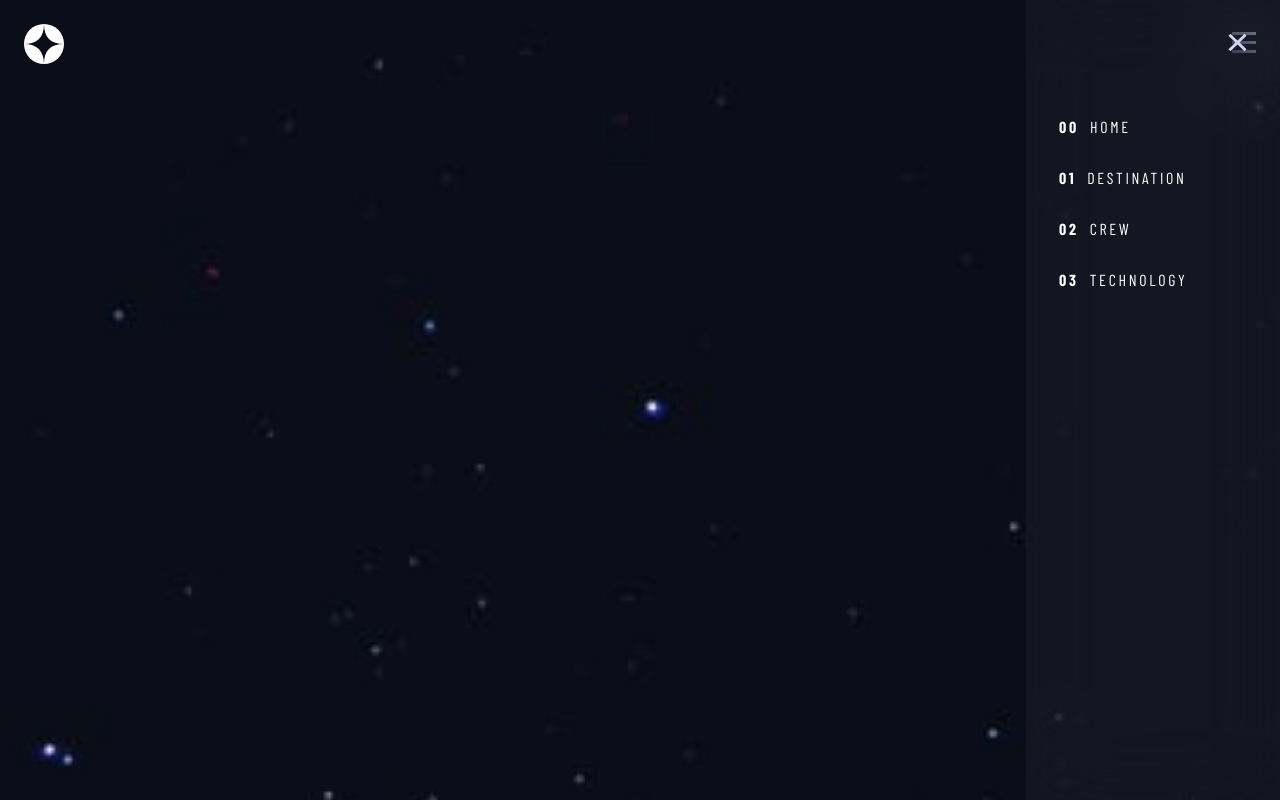
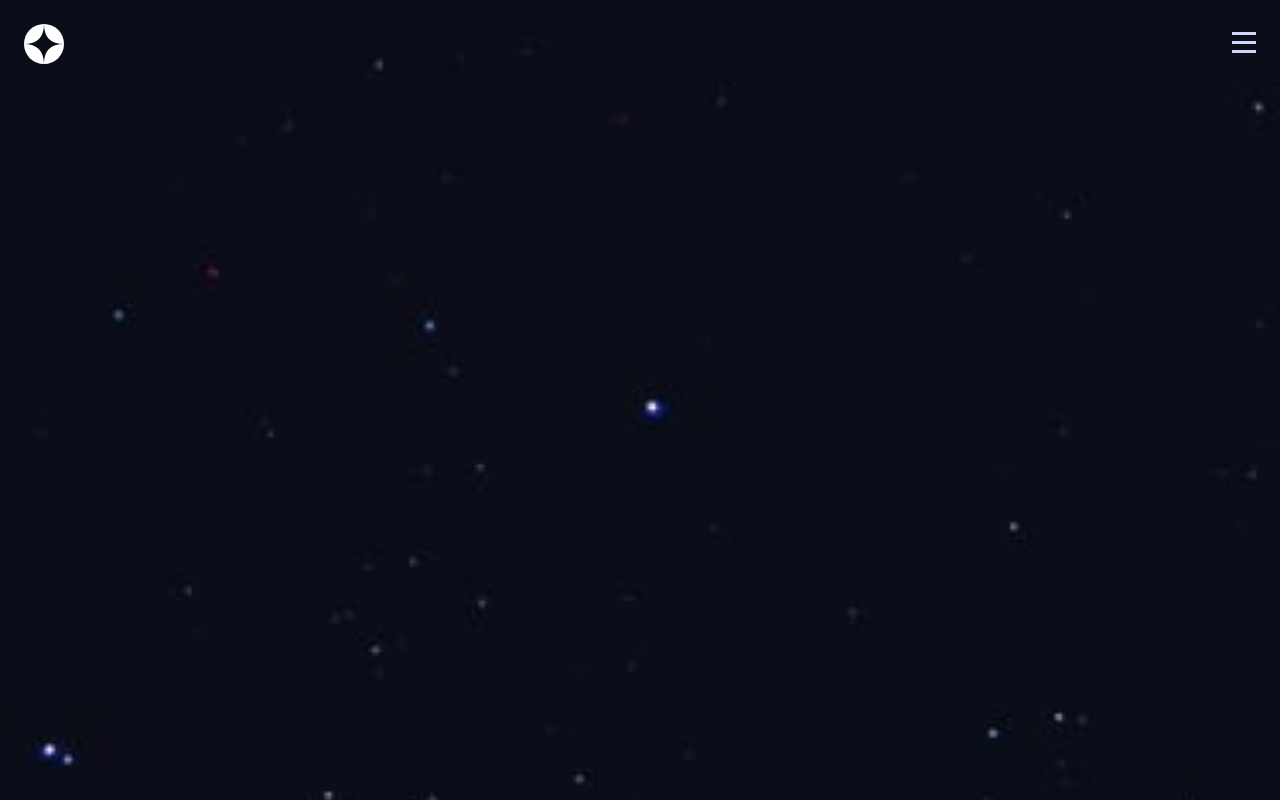
Before and after one commit to achiewe/space-tourism-website, a React (Vite) app: page / in a window 1280 px wide. Built offline with nearby package versions, Linux system fonts and the light colour scheme; a web font is replaced by a local one.

Commit message:
add Home components and in App.tsx add react-router-dom

```diff
--- a/package.json
+++ b/package.json
@@ -12,6 +12,7 @@
   "dependencies": {
     "react": "^18.2.0",
     "react-dom": "^18.2.0",
+    "react-router-dom": "^6.11.2",
     "styled-components": "^6.0.0-rc.1"
   },
   "devDependencies": {
--- a/src/App.tsx
+++ b/src/App.tsx
@@ -1,14 +1,17 @@
 import { styled } from "styled-components";
 import GlobalStyles from "./GlobalStyles";
-import BackgroundImage from "../src/photoes/home/background-home-mobile.jpg";
-import Header from "./components/HeaderComponent/Header";
-
+import { BrowserRouter as Router, Routes, Route, Link } from "react-router-dom";
+import Home from "./components/Home /HomePage";
 function App(): JSX.Element {
   return (
-    <MainContainer>
-      <GlobalStyles />
-      <Header />
-    </MainContainer>
+    <Router>
+      <MainContainer>
+        <GlobalStyles />
+        <Routes>
+          <Route path="/" element={<Home />} />
+        </Routes>
+      </MainContainer>
+    </Router>
   );
 }
 
@@ -17,13 +20,7 @@ const MainContainer = styled.div`
   min-height: 100vh;
   display: flex;
   flex-direction: column;
-  justify-content: flex-start;
-  padding: 24px;
-  align-items: center;
   position: relative;
-  background-image: url(${BackgroundImage});
-  background-repeat: no-repeat;
-  background-size: cover;
 `;
 
 export default App;
--- a/src/components/HeaderComponent/BurgerMenu.tsx
+++ b/src/components/Header/BurgerMenu.tsx
@@ -1,30 +1,49 @@
 import { styled } from "styled-components";
 import BurgerSvg from "../../photoes/shared/icon-hamburger.svg";
 import CloseSvg from "../../photoes/shared/icon-close.svg";
+import { useState } from "react";
+import { Link } from "react-router-dom";
 
 const BurgerMenu = (): JSX.Element => {
+  const [isClicked, setIsClicked] = useState<boolean>(false);
+
+  const onSvgClick = () => {
+    setIsClicked(!isClicked);
+  };
+
+  console.log(isClicked);
   return (
     <BurgerDiv>
-      <img className="burger-svg" src={BurgerSvg} alt="svg burger" />
-      <MenuDiv>
-        <img className="close-svg" src={CloseSvg} alt="close svg" />
+      <img
+        onClick={onSvgClick}
+        className="burger-svg"
+        src={BurgerSvg}
+        alt="svg burger"
+      />
+      <MenuDiv isClicked={isClicked}>
+        <img
+          onClick={onSvgClick}
+          className="close-svg"
+          src={CloseSvg}
+          alt="close svg"
+        />
         <div className="pages-div">
-          <div className="page-names">
+          <Link to="/">
             <h2> 00</h2>
             <h1>HOME </h1>
-          </div>
-          <div className="page-names">
+          </Link>
+          <Link to="../../../App">
             <h2> 01</h2>
             <h1>DESTINATION </h1>
-          </div>
-          <div className="page-names">
+          </Link>
+          <Link to="../../App">
             <h2> 02</h2>
             <h1>CREW </h1>
-          </div>
-          <div className="page-names">
+          </Link>
+          <Link to="../../App">
             <h2> 03</h2>
             <h1>TECHNOLOGY </h1>
-          </div>
+          </Link>
         </div>
       </MenuDiv>
     </BurgerDiv>
@@ -40,11 +59,11 @@ const BurgerDiv = styled.div`
   }
 `;
 
-const MenuDiv = styled.div`
+const MenuDiv = styled.div<{ isClicked: boolean }>`
   width: 254px;
   height: 100vh;
-  position: absolute;
-  right: 0;
+  position: ${(props) => (props.isClicked ? "absolute" : "fixed")};
+  right: ${(props) => (props.isClicked ? "0" : "-300%")};
   top: 0;
   display: flex;
   flex-direction: column;
@@ -68,13 +87,14 @@ const MenuDiv = styled.div`
     align-items: center;
     gap: 32px;
 
-    .page-names {
+    a {
       width: 100%;
       display: flex;
       flex-direction: row;
       gap: 11px;
       align-items: center;
       justify-content: flex-start;
+      text-decoration: none;
 
       h2 {
         font-family: "Barlow Condensed";
--- /dev/null
+++ b/src/components/Home /HomePage.tsx
@@ -0,0 +1,27 @@
+import styled from "styled-components";
+import BackgroundMobile from "../../photoes/home/background-home-mobile.jpg";
+import Header from "../Header/Header";
+
+const Home = (): JSX.Element => {
+  return (
+    <HomeMain>
+      <Header />
+    </HomeMain>
+  );
+};
+
+const HomeMain = styled.div`
+  width: 100%;
+  min-height: 100vh;
+  display: flex;
+  flex-direction: column;
+  justify-content: flex-start;
+  padding: 24px;
+  align-items: center;
+  position: relative;
+  background-image: url(${BackgroundMobile});
+  padding: 24px;
+  background-repeat: no-repeat;
+  background-size: cover;
+`;
+export default Home;
```
Also changed, not shown: src/components/Header/Header.tsx (renamed from src/components/HeaderComponent/Header.tsx), 1 other file (tests, documents, lock files or other folders).
